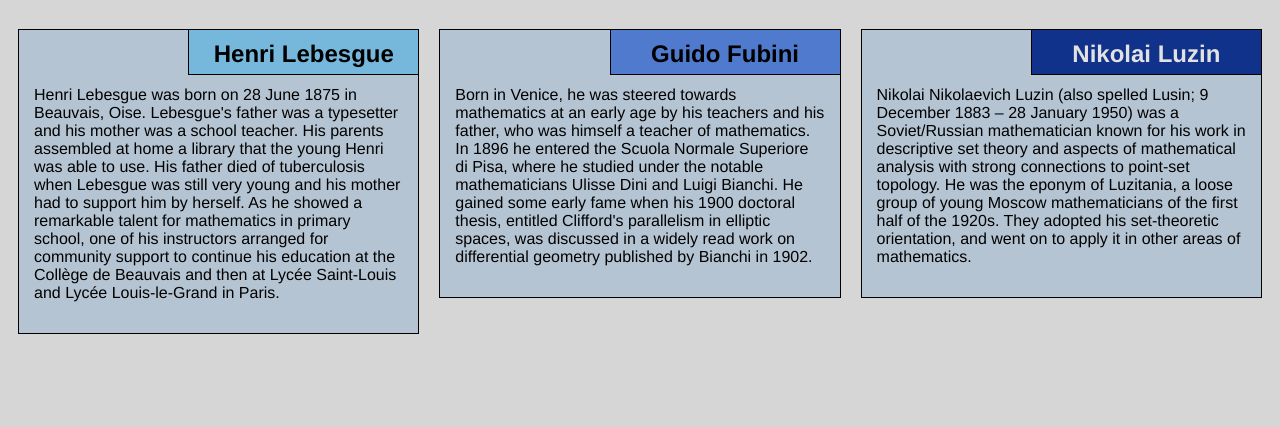
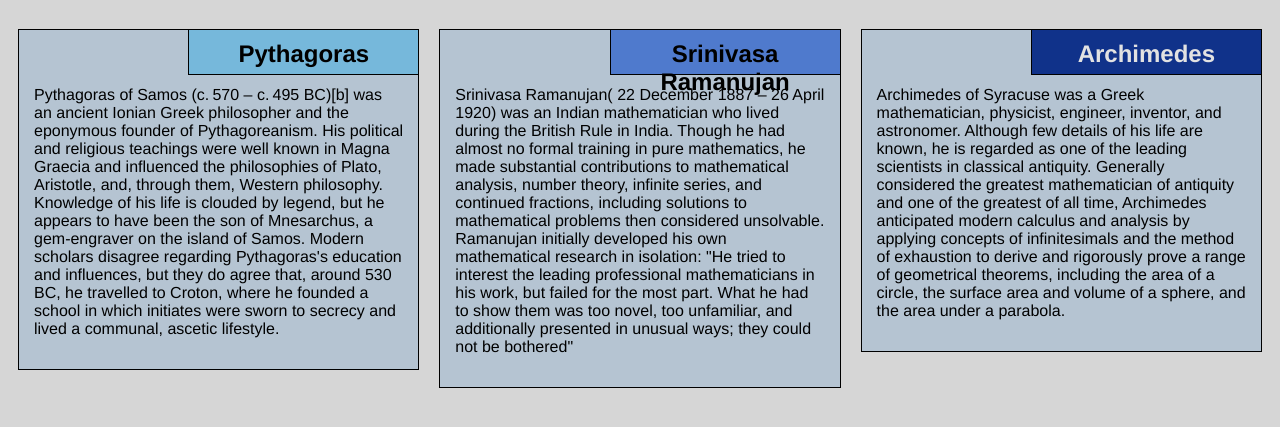
Before and after one commit to anushaavulapati/coursera-test, a plain HTML site: page assesment2/index.html in a window 1280 px wide. Shown: the part 61-488 px from the top of the page. Drawn offline with Linux system fonts and the light colour scheme.

Commit message:
Update index.html

```diff
--- a/assesment2/index.html
+++ b/assesment2/index.html
@@ -13,29 +13,37 @@
     <div class="row">
         <div class="col-lg-4 col-md-6 col-sm-12">
             <section class="lebesgue">
-                <h2>Henri Lebesgue</h2>
+                <h2>Pythagoras</h2>
                 <p>
-                    Henri Lebesgue was born on 28 June 1875 in Beauvais, Oise. Lebesgue's father was a typesetter and his mother was a school teacher. His parents assembled at home a library that the young Henri was able to use. His father died of tuberculosis when Lebesgue
-                    was still very young and his mother had to support him by herself. As he showed a remarkable talent for mathematics in primary school, one of his instructors arranged for community support to continue his education at the Collège de
-                    Beauvais and then at Lycée Saint-Louis and Lycée Louis-le-Grand in Paris.
+                    Pythagoras of Samos (c. 570 – c. 495 BC)[b] was an ancient Ionian Greek philosopher and the eponymous founder of Pythagoreanism.
+                    His political and religious teachings were well known in Magna Graecia and influenced the philosophies of Plato, Aristotle, and, through
+                    them, Western philosophy. Knowledge of his life is clouded by legend, but he appears to have been the son of Mnesarchus, a gem-engraver
+                    on the island of Samos. Modern scholars disagree regarding Pythagoras's education and influences, but they do agree that, around 530 BC,
+                    he travelled to Croton, where he founded a school in which initiates were sworn to secrecy and lived a communal, ascetic lifestyle.
                 </p>
             </section>
         </div>
         <div class="col-lg-4 col-md-6 col-sm-12">
             <section class="fubini">
-                <h2>Guido Fubini</h2>
+                <h2>Srinivasa Ramanujan</h2>
                 <p>
-                    Born in Venice, he was steered towards mathematics at an early age by his teachers and his father, who was himself a teacher of mathematics. In 1896 he entered the Scuola Normale Superiore di Pisa, where he studied under the notable mathematicians Ulisse
-                    Dini and Luigi Bianchi. He gained some early fame when his 1900 doctoral thesis, entitled Clifford's parallelism in elliptic spaces, was discussed in a widely read work on differential geometry published by Bianchi in 1902.
+                    Srinivasa Ramanujan( 22 December 1887 – 26 April 1920) was an Indian mathematician who lived during the British Rule in India.
+                    Though he had almost no formal training in pure mathematics, he made substantial contributions to mathematical analysis, number theory,
+                    infinite series, and continued fractions, including solutions to mathematical problems then considered unsolvable. Ramanujan initially
+                    developed his own mathematical research in isolation: "He tried to interest the leading professional mathematicians in his work, but failed
+                    for the most part. What he had to show them was too novel, too unfamiliar, and additionally presented in unusual ways; they could not be bothered"
                 </p>
             </section>
         </div>
         <div class="col-lg-4 col-md-12 col-sm-12">
             <section class="luzin">
-                <h2>Nikolai Luzin</h2>
+                <h2>Archimedes</h2>
                 <p>
-                    Nikolai Nikolaevich Luzin (also spelled Lusin;   9 December 1883 – 28 January 1950) was a Soviet/Russian mathematician known for his work in descriptive set theory and aspects of mathematical analysis with strong connections to point-set topology. He was
-                    the eponym of Luzitania, a loose group of young Moscow mathematicians of the first half of the 1920s. They adopted his set-theoretic orientation, and went on to apply it in other areas of mathematics.
+                   Archimedes of Syracuse  was a Greek mathematician, physicist, engineer, inventor, and astronomer. Although few details of his life are known,
+                    he is regarded as one of the leading scientists in classical antiquity. Generally considered the greatest mathematician of antiquity and one
+                    of the greatest of all time, Archimedes anticipated modern calculus and analysis by applying concepts of infinitesimals and
+                    the method of exhaustion to derive and rigorously prove a range of geometrical theorems, including the area of a circle, the surface area and
+                    volume of a sphere, and the area under a parabola.
                 </p>
             </section>
         </div>
```
